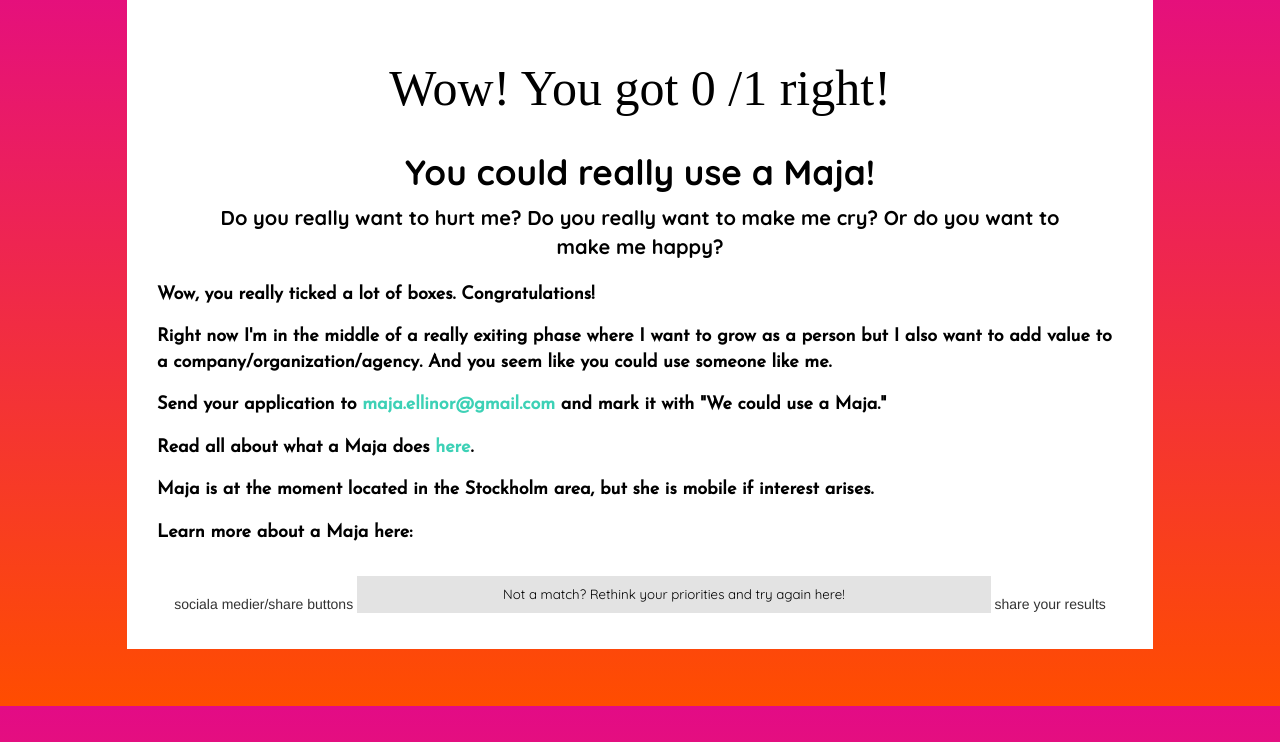
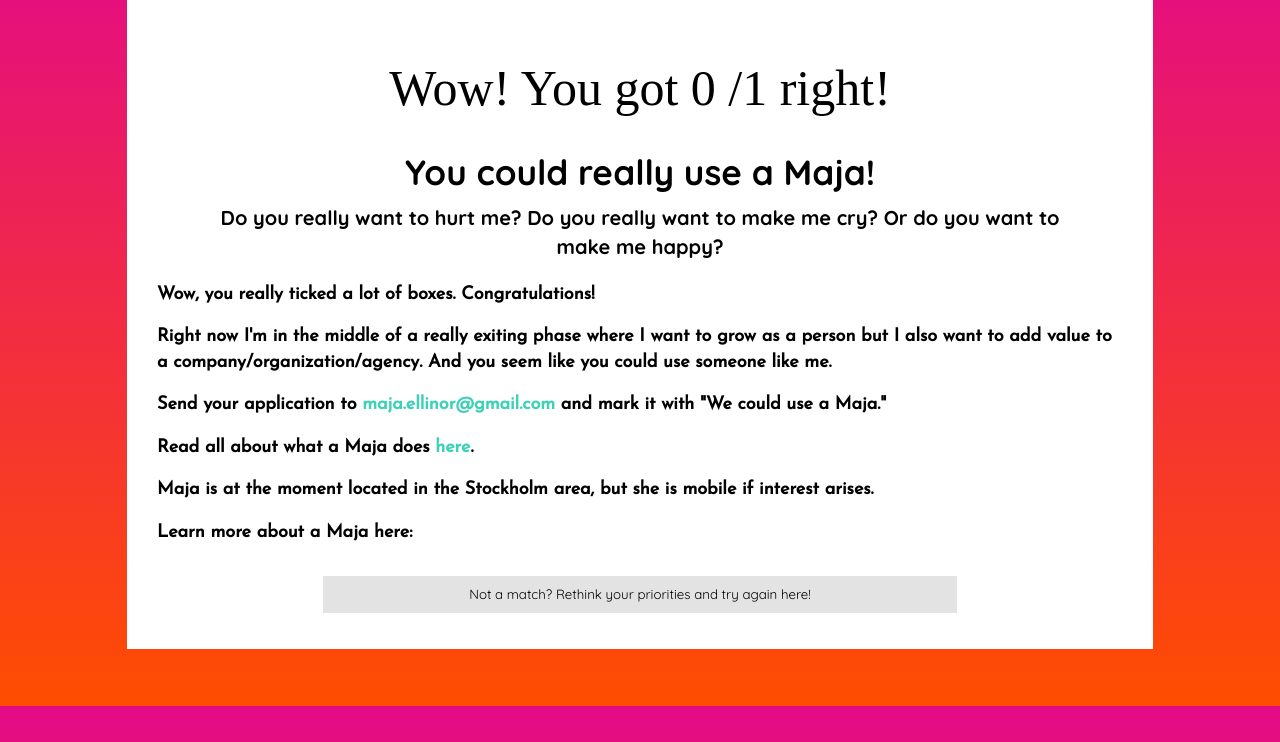
Before and after one commit to majaellinorlind/quizproject, a Django app: page /quiz/1/results/ in a window 1280 px wide. Shown: the part 58-800 px from the top of the page. Run offline with Django 3.2, Linux system fonts and the light colour scheme; tables that the repository leaves empty hold one stand-in row (values such as "Sample post"); some libraries are stand-ins or nearby versions.

Commit message:
deleted information

```diff
--- a/quiz/templates/quiz/results.html
+++ b/quiz/templates/quiz/results.html
@@ -26,11 +26,8 @@
 
 						<p class="b result body">Learn more about a Maja here:</p>
 
-						sociala medier/share buttons
 
 						<a href='{% url "start_page" %}' class="btn btn-primary btn-lg results">Not a match? Rethink your priorities and try again here!</a>
-
-						share your results
 
 					</div>
 			</div>
```
